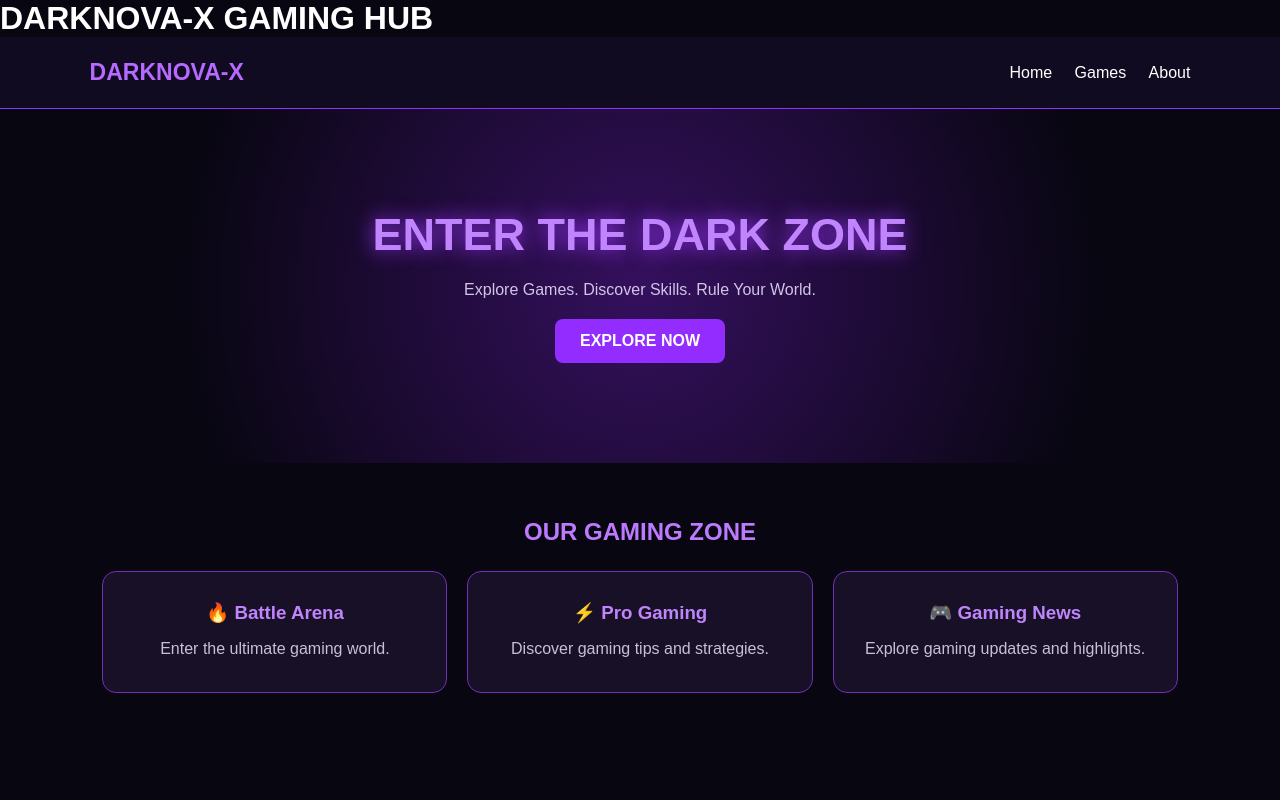
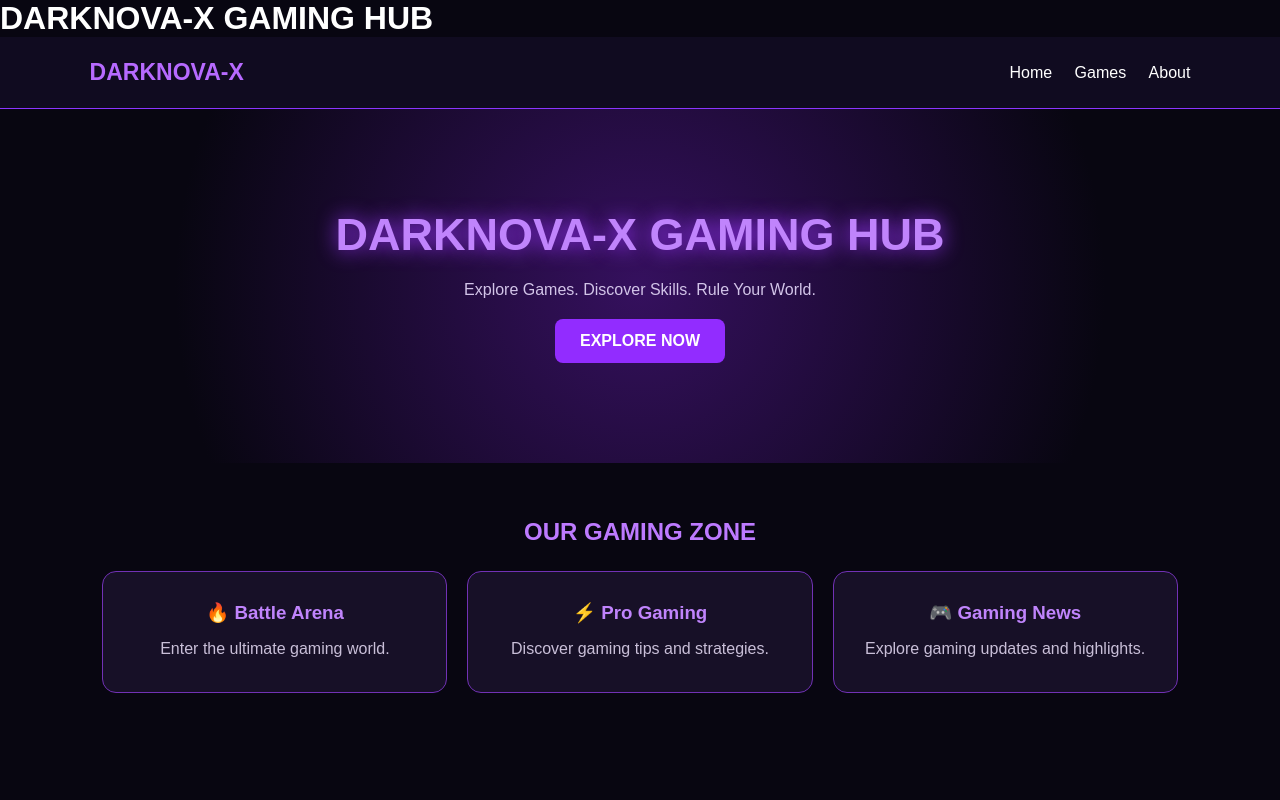
Before and after one commit to bucongbucong70-dot/darknova-x, a plain HTML site: page index.html in a window 1280 px wide. Shown: the top 800 px of the page. Drawn offline with Linux system fonts and the light colour scheme.

Commit message:
Update header text for gaming hub

```diff
--- a/index.html
+++ b/index.html
@@ -136,7 +136,7 @@ footer {
 </header>
 
 <div class="hero" id="home">
-  <h1>ENTER THE DARK ZONE</h1>
+  <h1>DARKNOVA-X GAMING HUB</h1>
   <p>Explore Games. Discover Skills. Rule Your World.</p>
   <a href="#games" class="btn">EXPLORE NOW</a>
 </div>
```
